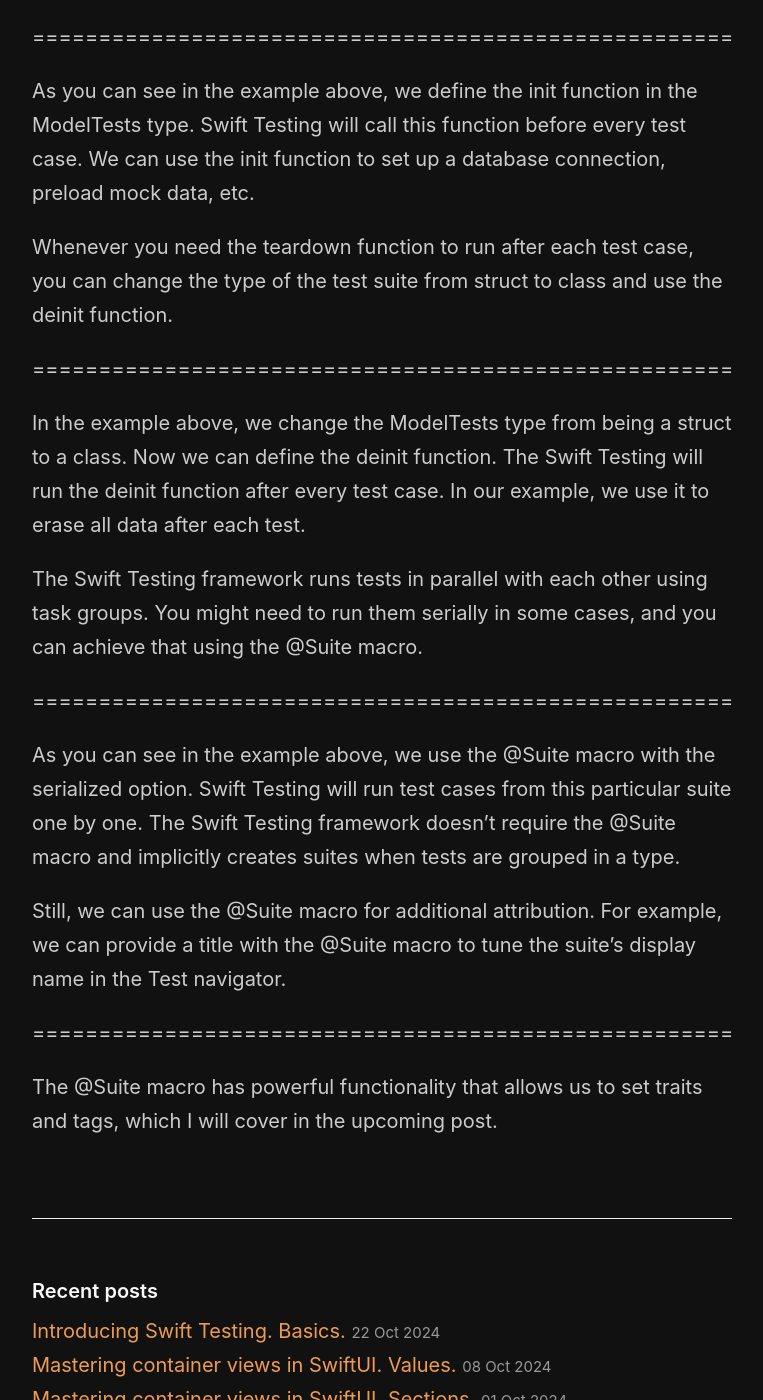
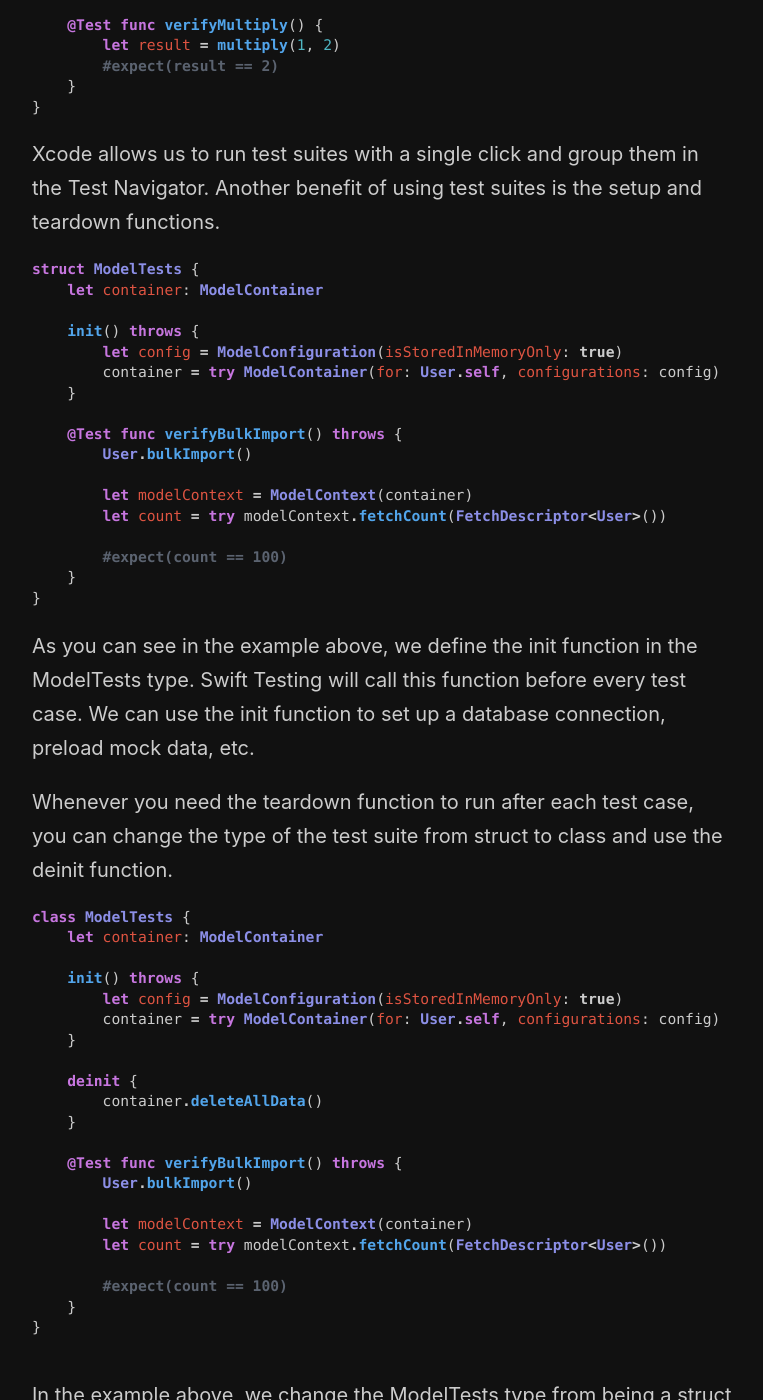
Before and after one commit to mecid/mecid.github.io, a Jekyll site: the page built from _posts/2024-10-29-introducing-swift-testing-lifecycle.md, in a window 1280 px wide and 1400 px high, scrolled down 1008 px. Shown: the whole window, without its empty margins (258-1021 px from the left). Built offline with Jekyll 4.4.1, drawn with Linux system fonts in a browser that asks for light colours; some of the changed text lies outside the part shown.

Commit message:
swift lifecycle code examples added

````diff
--- a/_posts/2024-10-29-introducing-swift-testing-lifecycle.md
+++ b/_posts/2024-10-29-introducing-swift-testing-lifecycle.md
@@ -7,35 +7,137 @@ Any function marked with the @Test macro can be a test in the world of the Swift
 
 Let's take a look at a simple example of a test using the Swift Testing framework.
 
-=====================================================
+```swift
+@Test func verifyAdd() {
+    let result = add(1, 2)
+    #expect(result == 3)
+}
+```
 
 As you can see in the example above, we use the @Test macro to mark our verifyAdd function. That's it. It is all you need to define a test using the Swift Testing framework.
 
 Let's discuss a more complex example where you have a set of tests that you want to group in a single test suite. In this case, you can simply embed a set of test functions into a struct.
 
-=====================================================
+```swift
+struct MathTests {
+    @Test func verifyAdd() {
+        let result = add(1, 2)
+        #expect(result == 3)
+    }
+
+    @Test func verifyMultiply() {
+        let result = multiply(1, 2)
+        #expect(result == 2)
+    }
+}
+```
 
 Xcode allows us to run test suites with a single click and group them in the Test Navigator. Another benefit of using test suites is the setup and teardown functions.
 
-=====================================================
+```swift
+struct ModelTests {
+    let container: ModelContainer
+
+    init() throws {
+        let config = ModelConfiguration(isStoredInMemoryOnly: true)
+        container = try ModelContainer(for: User.self, configurations: config)
+    }
+
+    @Test func verifyBulkImport() throws {
+        User.bulkImport()
+
+        let modelContext = ModelContext(container)
+        let count = try modelContext.fetchCount(FetchDescriptor<User>())
+
+        #expect(count == 100)
+    }
+}
+```
 
 As you can see in the example above, we define the init function in the ModelTests type. Swift Testing will call this function before every test case. We can use the init function to set up a database connection, preload mock data, etc.
 
 Whenever you need the teardown function to run after each test case, you can change the type of the test suite from struct to class and use the deinit function.
 
-=====================================================
+```swift
+class ModelTests {
+    let container: ModelContainer
+
+    init() throws {
+        let config = ModelConfiguration(isStoredInMemoryOnly: true)
+        container = try ModelContainer(for: User.self, configurations: config)
+    }
+
+    deinit {
+        container.deleteAllData()
+    }
+
+    @Test func verifyBulkImport() throws {
+        User.bulkImport()
+
+        let modelContext = ModelContext(container)
+        let count = try modelContext.fetchCount(FetchDescriptor<User>())
+
+        #expect(count == 100)
+    }
+}
+
+```
 
 In the example above, we change the ModelTests type from being a struct to a class. Now we can define the deinit function. The Swift Testing will run the deinit function after every test case. In our example, we use it to erase all data after each test.
 
 
 The Swift Testing framework runs tests in parallel with each other using task groups. You might need to run them serially in some cases, and you can achieve that using the @Suite macro.
 
-=====================================================
+```swift
+@Suite(.serialized) class ModelTests {
+    let container: ModelContainer
+
+    init() throws {
+        let config = ModelConfiguration(isStoredInMemoryOnly: true)
+        container = try ModelContainer(for: User.self, configurations: config)
+    }
+
+    deinit {
+        container.deleteAllData()
+    }
+
+    @Test func verifyBulkImport() throws {
+        User.bulkImport()
+
+        let modelContext = ModelContext(container)
+        let count = try modelContext.fetchCount(FetchDescriptor<User>())
+
+        #expect(count == 100)
+    }
+}
+```
 
 As you can see in the example above, we use the @Suite macro with the serialized option. Swift Testing will run test cases from this particular suite one by one. The Swift Testing framework doesn't require the @Suite macro and implicitly creates suites when tests are grouped in a type.
 
 Still, we can use the @Suite macro for additional attribution. For example, we can provide a title with the @Suite macro to tune the suite's display name in the Test navigator.
 
-=====================================================
+```swift
+@Suite("Serial model tests", .serialized) class ModelTests {
+    let container: ModelContainer
+
+    init() throws {
+        let config = ModelConfiguration(isStoredInMemoryOnly: true)
+        container = try ModelContainer(for: User.self, configurations: config)
+    }
+
+    deinit {
+        container.deleteAllData()
+    }
+
+    @Test func verifyBulkImport() throws {
+        User.bulkImport()
+
+        let modelContext = ModelContext(container)
+        let count = try modelContext.fetchCount(FetchDescriptor<User>())
+
+        #expect(count == 100)
+    }
+}
+```
 
 The @Suite macro has powerful functionality that allows us to set traits and tags, which I will cover in the upcoming post.
````
